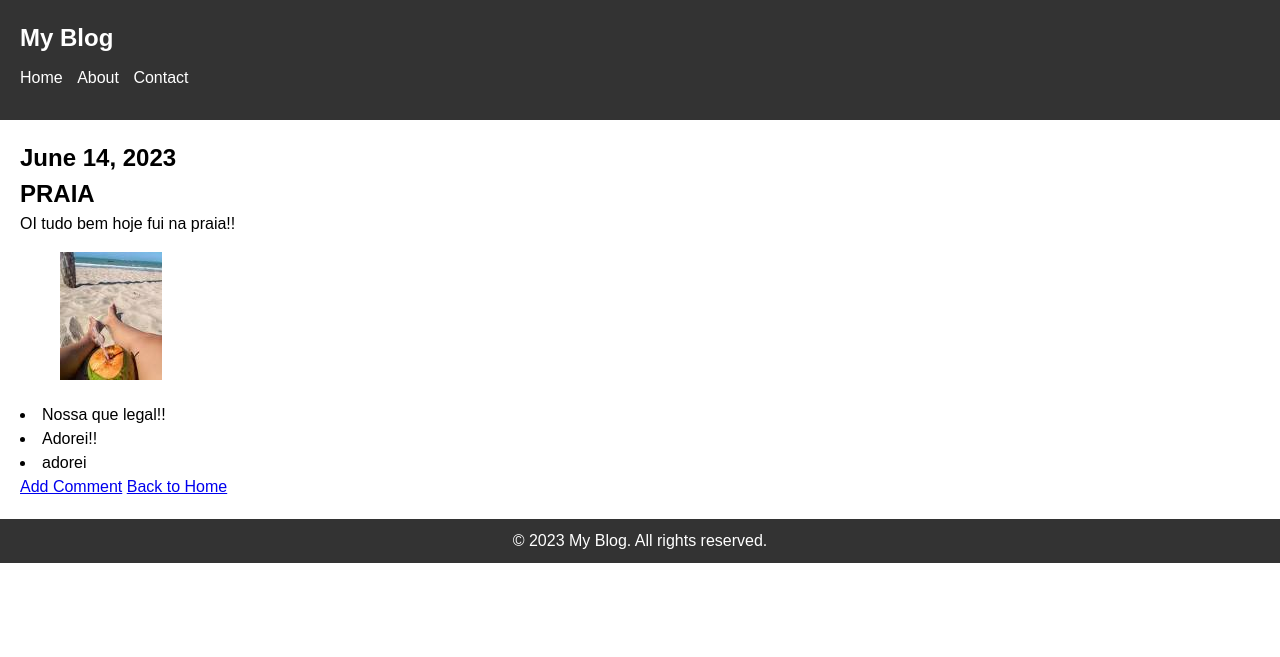
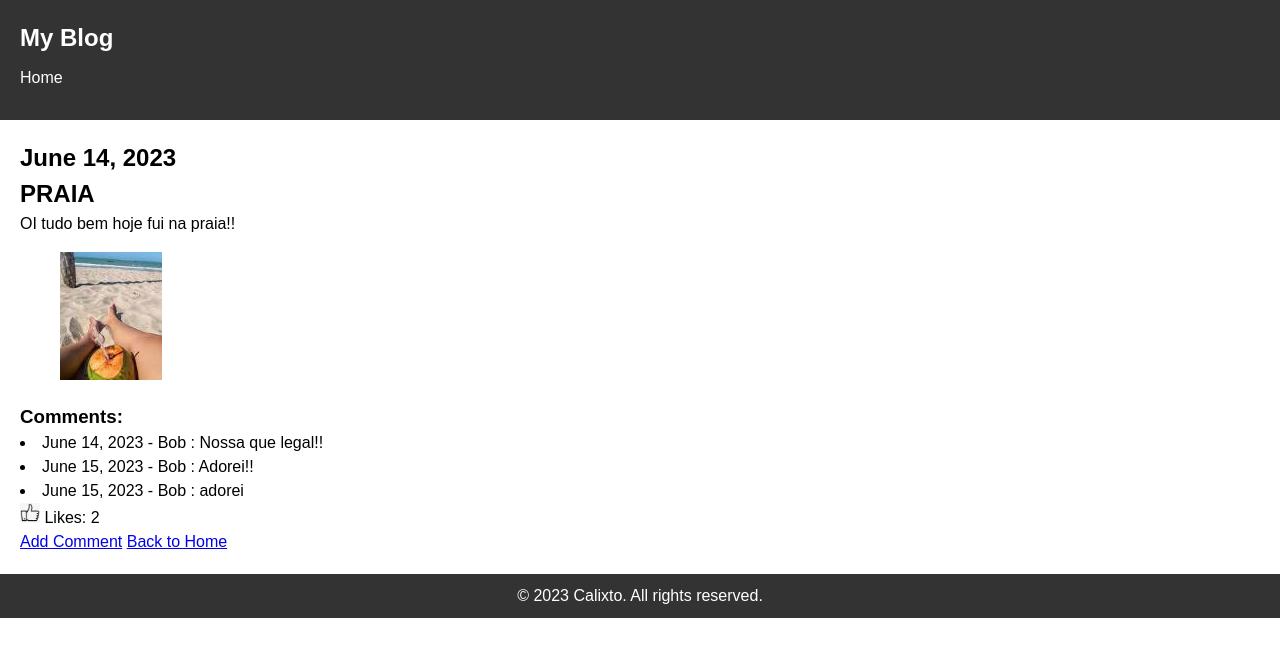
Before and after one commit to Calixto-Gui/djangotutorail, a Django app: page /blog/1/ in a window 1280 px wide. Shown: the top 657 px of the page. Run offline with Django 4.2, Linux system fonts and the light colour scheme; data comes from the database, SQL or seed files in the repository; both versions use the stored data as it was after the commit.

Commit message:
finish blog

```diff
--- a/mysite/blog/forms.py
+++ b/mysite/blog/forms.py
@@ -12,4 +12,4 @@ class PostForm(forms.ModelForm):
 class CommentForm(forms.ModelForm):
     class Meta:
         model = Comment
-        fields = ('comment_text', 'like')
+        fields = ('comment_name','comment_text', 'like')
--- a/mysite/blog/models.py
+++ b/mysite/blog/models.py
@@ -14,11 +14,15 @@ class Post(models.Model):
     def __str__(self):
         return self.post_title
 
+    def count_likes(self):
+        return self.comment_set.filter(like=True).count()
+
 class Comment(models.Model):
     post = models.ForeignKey(Post, on_delete=models.CASCADE)
     comment_text = models.CharField(max_length=200)
     comment_date = models.DateTimeField()
     like = models.BooleanField()
+    comment_name = models.CharField(max_length=50)
 
     def __str__(self):
         return self.comment_text
--- a/mysite/blog/templates/blog/detail.html
+++ b/mysite/blog/templates/blog/detail.html
@@ -1,10 +1,11 @@
 
 {% extends 'blog/index.html' %}
+{% load static %}
 
 {% block content %}
     <h2>{{post.pub_date|date}}</h2>
     <h2>{{post.post_title}}</h2>
-    <p>{{post.post_text}}</p>
+    <p align="justify">  {{post.post_text}}</p>
 
     <figure>
     {% if post.photo %}
@@ -14,9 +15,13 @@
     {% endif %}
     </figure>
 
+    <h3>Comments:</h3>
+
     {% for comment in post.comment_set.all %}
-    <li>{{ comment.comment_text }}</li>
+    <li>{{ comment.comment_date|date }} - {{ comment.comment_name }} : {{ comment.comment_text }}</li>
     {% endfor %}
+
+    <p> <img src="{% static 'blog/images/like.png' %}" alt="Like Logo" width="20" height="20"style="background-color: white;"> Likes: {{ post.count_likes }}</p>
 
 
     <a href="{% url 'blog:add_comment' post.id %}">Add Comment</a>
--- a/mysite/blog/templates/blog/index.html
+++ b/mysite/blog/templates/blog/index.html
@@ -25,8 +25,7 @@
         <nav>
             <ul>
                 <li><a href="{% url 'blog:index' %}">Home</a></li>
-                <li><a href="{% url 'blog:index' %}">About</a></li>
-                <li><a href="{% url 'blog:index' %}">Contact</a></li>
+
             </ul>
         </nav>
     </header>
@@ -54,7 +53,7 @@
     </main>
 
     <footer>
-        <p>&copy; 2023 My Blog. All rights reserved.</p>
+        <p>&copy; 2023 Calixto. All rights reserved.</p>
     </footer>
 </body>
 </html>
--- a/mysite/blog/views.py
+++ b/mysite/blog/views.py
@@ -10,6 +10,13 @@ from .forms import PostForm, CommentForm
 class IndexView(generic.ListView):
     model = Post
     template_name = "blog/index.html"
+
+    def get_queryset(self):
+        """
+        Return the last five published questions (not including those set to be
+        published in the future).
+        """
+        return Post.objects.filter(pub_date__lte=timezone.now()).order_by("-pub_date")
 
 class DetailView(generic.DetailView):
     model = Post
```
Also changed, not shown: README.md, mysite/blog/migrations/0004_comment_comment_name.py (added), mysite/blog/static/blog/images/like.png (added), mysite/db.sqlite3, mysite/media/post_images/health.jpg (added), mysite/media/post_images/imagination.jpg (added).
